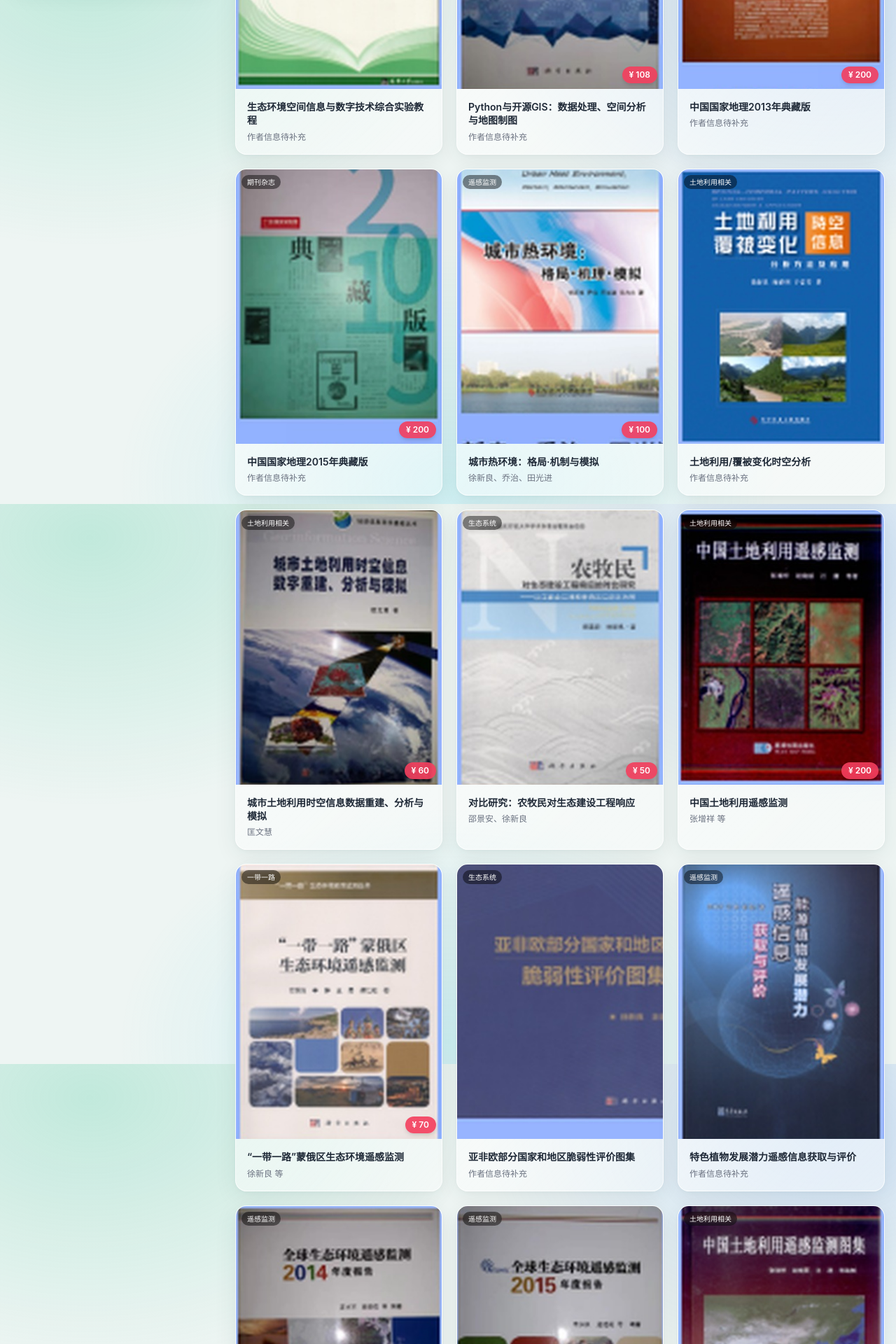
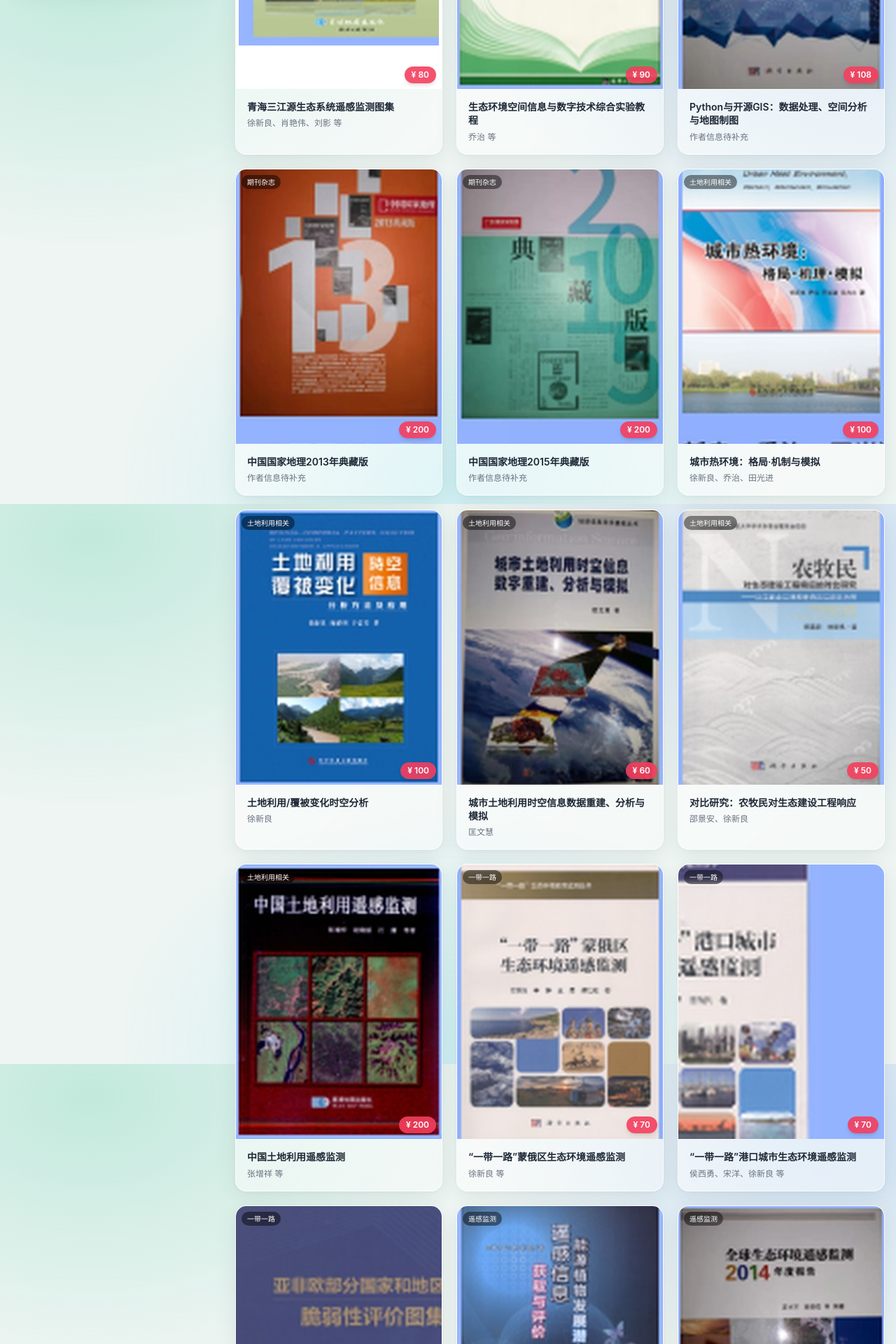
Before and after one commit to lupengguang/Yellow-River-Delta-Official-Website---Internship, a React (Vite) app in the folder UIUXPRO/: page /professional-books in a window 1280 px wide. Shown: the part 880-2800 px from the top of the page at 70% size. Built offline with nearby package versions, Linux system fonts and the light colour scheme; the HTML template or start-up script is replaced by a standard one.

Commit message:
feat: 校正专业图书分类、价格并补充书目封面

```diff
--- a/UIUXPRO/src/pages/ProfessionalBooks.jsx
+++ b/UIUXPRO/src/pages/ProfessionalBooks.jsx
@@ -7,11 +7,19 @@ const categories = ['生态系统', '软件操作', '期刊杂志', '土地利
 
 const books = [
   {
+    title: '青海三江源生态系统遥感监测图集',
+    category: '生态系统',
+    image: 'sanjiangyuan-eco-rs.jpg',
+    author: '徐新良、肖艳伟、刘影 等',
+    price: 80,
+    fit: 'contain'
+  },
+  {
     title: '生态环境空间信息与数字技术综合实验教程',
     category: '生态系统',
     image: 'eco-space-tech.jpg',
-    author: '',
-    price: null
+    author: '乔治 等',
+    price: 90
   },
   {
     title: 'Python与开源GIS：数据处理、空间分析与地图制图',
@@ -36,7 +44,7 @@ const books = [
   },
   {
     title: '城市热环境：格局·机制与模拟',
-    category: '遥感监测',
+    category: '土地利用相关',
     image: 'urban-heat.jpg',
     author: '徐新良、乔治、田光进',
     price: 100
@@ -45,8 +53,8 @@ const books = [
     title: '土地利用/覆被变化时空分析',
     category: '土地利用相关',
     image: 'land-use-dark.jpg',
-    author: '',
-    price: null
+    author: '徐新良',
+    price: 100
   },
   {
     title: '城市土地利用时空信息数据重建、分析与模拟',
@@ -57,7 +65,7 @@ const books = [
   },
   {
     title: '对比研究：农牧民对生态建设工程响应',
-    category: '生态系统',
+    category: '土地利用相关',
     image: 'farmers-response.jpg',
     author: '邵景安、徐新良',
     price: 50
@@ -77,11 +85,18 @@ const books = [
     price: 70
   },
   {
+    title: '“一带一路”港口城市生态环境遥感监测',
+    category: '一带一路',
+    image: 'belt-road-port.jpg',
+    author: '侯西勇、宋洋、徐新良 等',
+    price: 70
+  },
+  {
     title: '亚非欧部分国家和地区脆弱性评价图集',
-    category: '生态系统',
+    category: '一带一路',
     image: 'vulnerability-atlas.jpg',
-    author: '',
-    price: null
+    author: '徐新良',
+    price: 280
   },
   {
     title: '特色植物发展潜力遥感信息获取与评价',
@@ -106,7 +121,7 @@ const books = [
   },
   {
     title: '中国土地利用遥感监测图集',
-    category: '土地利用相关',
+    category: '遥感监测',
     image: 'land-use-atlas.jpg',
     author: '',
     price: null
@@ -241,7 +256,9 @@ function ProfessionalBooks() {
                         src={cover(book.image)}
                         alt={book.title}
                         loading="lazy"
-                        className="w-full h-full object-cover transition-transform duration-700 group-hover:scale-105"
+                        className={`w-full h-full ${
+                          book.fit === 'contain' ? 'object-contain p-1 bg-white' : 'object-cover'
+                        } transition-transform duration-700 group-hover:scale-105`}
                       />
                       <span className="absolute left-2 top-2 rounded-full bg-black/45 px-2 py-0.5 text-[10px] text-white backdrop-blur-sm">
                         {book.category}
```
Also changed, not shown: UIUXPRO/public/images/books/belt-road-port.jpg (added), UIUXPRO/public/images/books/sanjiangyuan-eco-rs.jpg (added).
